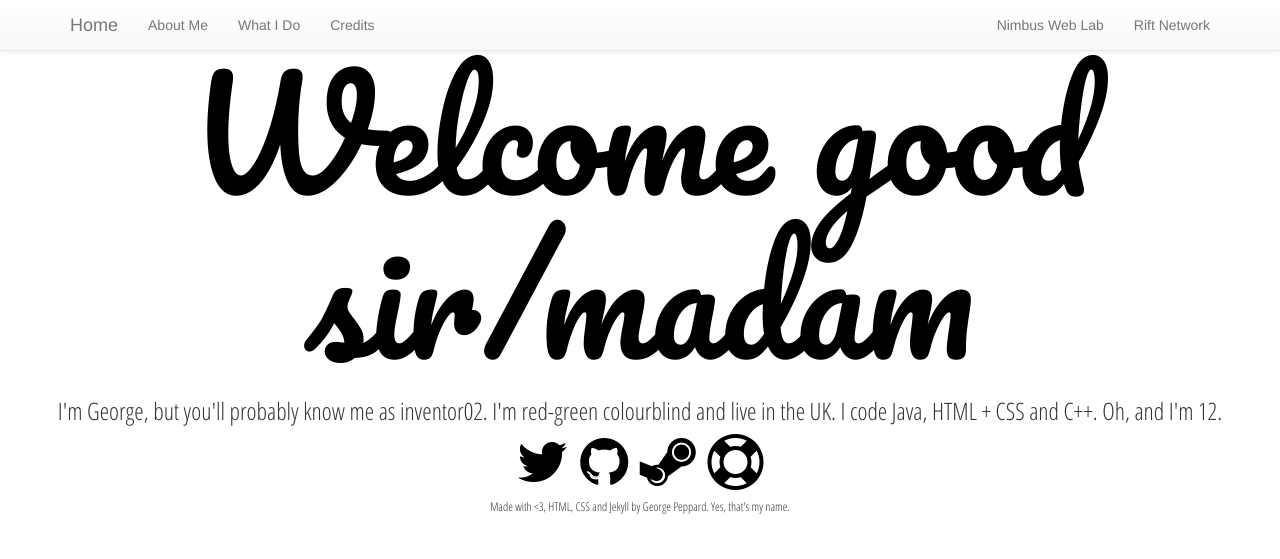
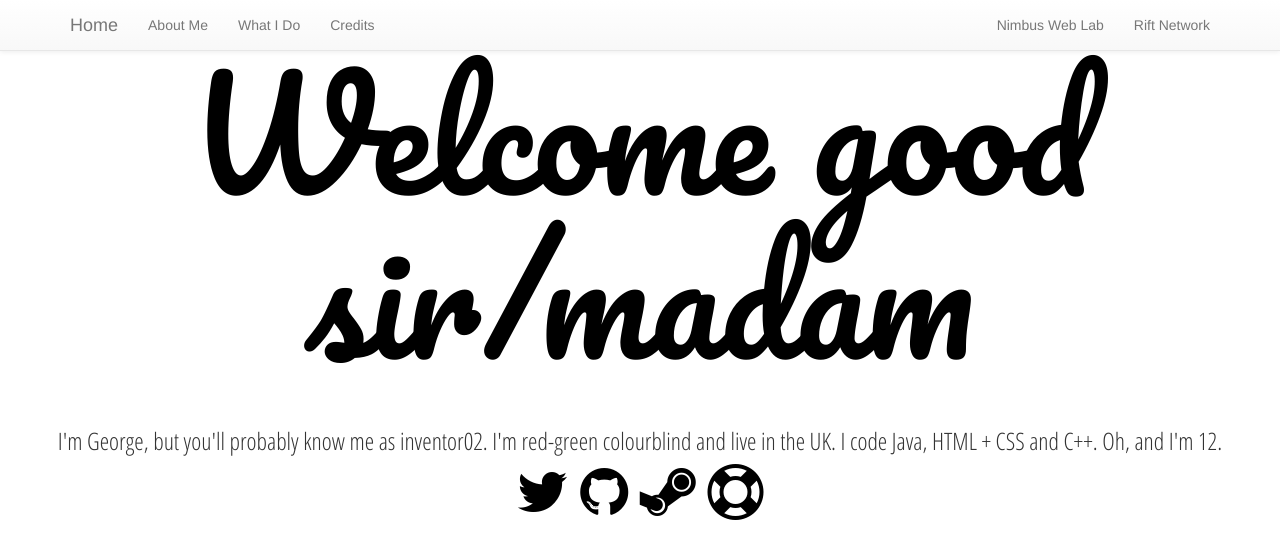
Before and after one commit to NimbusMovies/NimbusMovies.github.io, a Jekyll site: the page built from index.html, in a window 1280 px wide. Shown: the top 559 px of the page. Built offline with Jekyll 4.4.1, drawn with Linux system fonts in a browser that asks for light colours; nearby versions of some CDN libraries; Markdown is read by kramdown in place of the engine named in the settings.

Commit message:
Fix formatting issues

```diff
--- a/_layouts/default.html
+++ b/_layouts/default.html
@@ -36,7 +36,5 @@
 
         {{content}}
 
-        <h6 class="text">Made with <3, HTML, CSS and Jekyll by George Peppard. Yes, that's my name.</h6></3,>
-
         </body>
 </html>
--- a/index.html
+++ b/index.html
@@ -2,6 +2,9 @@
 layout: default
 ---
         <h1 class="jumbo">Welcome good sir/madam</h1>
+
+        <br>
+
         <h3 class="text">I'm George, but you'll probably know me as inventor02. I'm red-green colourblind and live in the UK. I code Java, HTML + CSS and C++. Oh, and I'm 12.</h3>
         <div id="social">
             <a href="http://twitter.com/NWLGeorge" class="twitter"><i class="fa fa-twitter fa-4x"></i></a>
```
